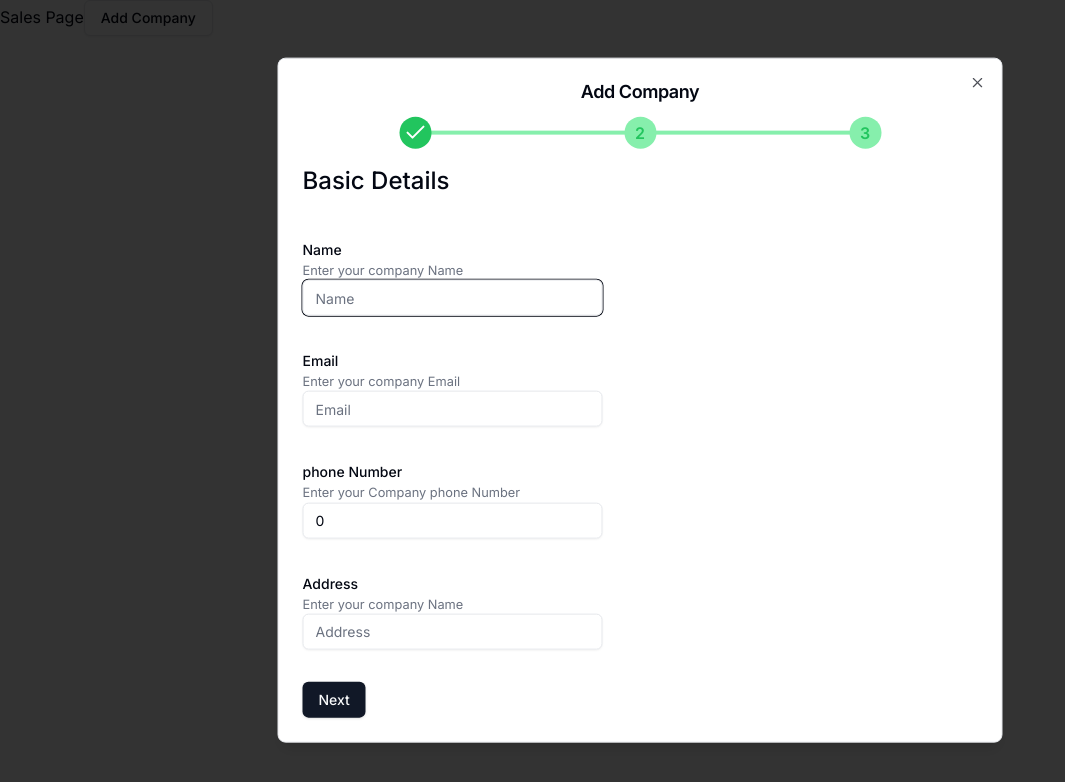
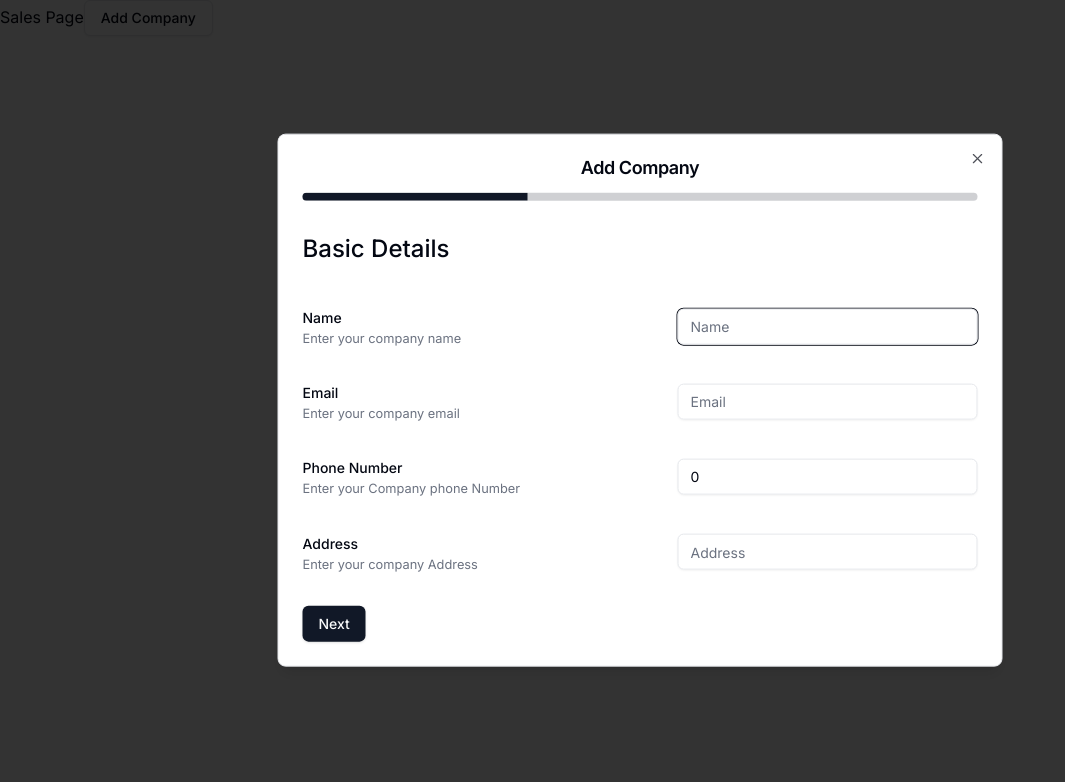
Before and after one commit to Line-CodeLC/talento-fe, a Next.js app: page /sales in a window 1280 px wide. Both pictures are taken after a click on the button "Add Company". Shown: the top 782 px of the page, without its empty margins (0-1065 px from the left). Built offline with nearby package versions, Linux system fonts and the light colour scheme.

Commit message:
wip:form_ui_update

```diff
--- a/package.json
+++ b/package.json
@@ -13,6 +13,7 @@
     "@radix-ui/react-dialog": "^1.1.1",
     "@radix-ui/react-icons": "^1.3.0",
     "@radix-ui/react-label": "^2.1.0",
+    "@radix-ui/react-progress": "^1.1.0",
     "@radix-ui/react-select": "^2.1.1",
     "@radix-ui/react-slot": "^1.1.0",
     "@tanstack/react-query": "^5.56.2",
--- a/src/app/sales/components/AddCompanyForm.tsx
+++ b/src/app/sales/components/AddCompanyForm.tsx
@@ -23,12 +23,12 @@ import {
 
 import { Input } from "@/components/ui/input";
 import { addCompanySchema } from "../schema/schema";
-import Cropper, { ReactCropperElement } from "react-cropper";
-import Stepper from "@/components/ui/stepper";
+import { ReactCropperElement } from "react-cropper";
 import { FC, useState } from "react";
 import { useRef } from "react";
 import { useDropzone } from "react-dropzone";
 import { DocumentUpload } from "@/components/ui/document-upload";
+import { Progress } from "@/components/ui/progress";
 
 interface AddCompanyFormProps {}
 export const AddCompanyForm: FC<AddCompanyFormProps> = () => {
@@ -56,7 +56,7 @@ export const AddCompanyForm: FC<AddCompanyFormProps> = () => {
 
   return (
     <>
-      <Stepper currentStep={currentStep} length={3} />
+      <Progress value={(currentStep / 3) * 100} className="mb-4" />
       <div className=" ">
         <div className="max-w-5xl mx-auto w-full ">
           <Form {...form}>
@@ -71,17 +71,17 @@ export const AddCompanyForm: FC<AddCompanyFormProps> = () => {
                     name="name"
                     render={({ field }) => (
                       <FormItem>
-                        <div className=" justify-between  items-center">
+                        <div className="flex justify-between items-center">
                           <div>
                             <FormLabel>Name</FormLabel>
                             <FormDescription>
-                              Enter your company Name
+                              Enter your company name
                             </FormDescription>
                           </div>
                           <FormControl>
                             <Input
                               placeholder="Name"
-                              className="w-[300px]"
+                              className="w-[300px] text-start"
                               {...field}
                             />
                           </FormControl>
@@ -95,17 +95,17 @@ export const AddCompanyForm: FC<AddCompanyFormProps> = () => {
                     name="email"
                     render={({ field }) => (
                       <FormItem>
-                        <div className=" justify-between  items-center">
+                        <div className="flex justify-between items-center">
                           <div>
                             <FormLabel>Email</FormLabel>
                             <FormDescription>
-                              Enter your company Email
+                              Enter your company email
                             </FormDescription>
                           </div>
                           <FormControl>
                             <Input
                               placeholder="Email"
-                              className="w-[300px]"
+                              className="w-[300px] text-start"
                               {...field}
                             />
                           </FormControl>
@@ -119,9 +119,9 @@ export const AddCompanyForm: FC<AddCompanyFormProps> = () => {
                     name="phoneNumber"
                     render={({ field }) => (
                       <FormItem>
-                        <div className=" justify-between  items-center">
+                        <div className="flex justify-between items-center">
                           <div>
-                            <FormLabel>phone Number</FormLabel>
+                            <FormLabel>Phone Number</FormLabel>
                             <FormDescription>
                               Enter your Company phone Number
                             </FormDescription>
@@ -129,7 +129,7 @@ export const AddCompanyForm: FC<AddCompanyFormProps> = () => {
                           <FormControl>
                             <Input
                               placeholder="Phone Number"
-                              className="w-[300px]"
+                              className="w-[300px] text-start"
                               {...field}
                             />
                           </FormControl>
@@ -143,17 +143,17 @@ export const AddCompanyForm: FC<AddCompanyFormProps> = () => {
                     name="address"
                     render={({ field }) => (
                       <FormItem>
-                        <div className=" justify-between  items-center">
+                        <div className="flex justify-between items-center">
                           <div>
                             <FormLabel>Address</FormLabel>
                             <FormDescription>
-                              Enter your company Name
+                              Enter your company Address
                             </FormDescription>
                           </div>
                           <FormControl>
                             <Input
                               placeholder="Address"
-                              className="w-[300px]"
+                              className="w-[300px] text-start"
                               {...field}
                             />
                           </FormControl>
@@ -166,41 +166,26 @@ export const AddCompanyForm: FC<AddCompanyFormProps> = () => {
               )}
               {currentStep == 2 && (
                 <>
-                  <div className="font-medium text-2xl mb-10 ">
-                    Service Details
-                  </div>
+                <div className="font-medium text-2xl mb-10">Service Details</div>
 <FormField
   control={form.control}
   name="service"
   render={({ field }) => (
     <FormItem className="col-span-1">
       <FormLabel>Type</FormLabel>
-                        <Select
-                          onValueChange={(e) => {
-                            const equipmentTypesWithDate = [
-                              "truck",
-                              "dump truck",
-                              "super bus",
-                              "bus",
-                            ];
-
-                            field.onChange(e);
-                          }}
-                          value={field.value}
-                        >
       <FormControl>
-                            <SelectTrigger>
+        <Select onValueChange={(e) => field.onChange(e)} value={field.value}>
+          <SelectTrigger className="w-full">
             <SelectValue placeholder="Select Type" />
           </SelectTrigger>
-                          </FormControl>
           <SelectContent defaultValue={field.value}>
-                            <SelectItem value="service 1">service 1</SelectItem>
-                            <SelectItem value="service 2">service 2</SelectItem>
-                            <SelectItem value="Service 3">Service 3</SelectItem>
-
-                            <SelectItem value="Service 4">Service 4</SelectItem>
+            <SelectItem value="service 1">Service 1</SelectItem>
+            <SelectItem value="service 2">Service 2</SelectItem>
+            <SelectItem value="service 3">Service 3</SelectItem>
+            <SelectItem value="service 4">Service 4</SelectItem>
           </SelectContent>
         </Select>
+      </FormControl>
       <FormMessage />
     </FormItem>
   )}
@@ -210,15 +195,15 @@ export const AddCompanyForm: FC<AddCompanyFormProps> = () => {
                     name="payRate"
                     render={({ field }) => (
                       <FormItem>
-                        <div className=" justify-between  items-center">
+                        <div className="flex justify-between items-start">
                           <div>
                             <FormLabel>Pay Rate</FormLabel>
                             <FormDescription>Enter Pay Rate</FormDescription>
                           </div>
                           <FormControl>
                             <Input
-                              placeholder="pay rate"
-                              className="w-[300px]"
+                              placeholder="Pay rate"
+                              className="w-[300px] text-start"
                               {...field}
                             />
                           </FormControl>
@@ -232,17 +217,15 @@ export const AddCompanyForm: FC<AddCompanyFormProps> = () => {
                     name="billRate"
                     render={({ field }) => (
                       <FormItem>
-                        <div className=" justify-between  items-center">
+                        <div className="flex justify-between items-center">
                           <div>
                             <FormLabel>Bill Rate</FormLabel>
-                            <FormDescription>
-                              Enter your bill rate
-                            </FormDescription>
+                            <FormDescription>Enter Bill Rate</FormDescription>
                           </div>
                           <FormControl>
                             <Input
-                              placeholder="Bill Rate"
-                              className="w-[300px]"
+                              placeholder="Bill rate"
+                              className="w-[300px] text-start"
                               {...field}
                             />
                           </FormControl>
@@ -256,17 +239,15 @@ export const AddCompanyForm: FC<AddCompanyFormProps> = () => {
                     name="commission"
                     render={({ field }) => (
                       <FormItem>
-                        <div className=" justify-between  items-center">
+                        <div className="flex justify-between items-start">
                           <div>
                             <FormLabel>Commission</FormLabel>
-                            <FormDescription>
-                              Enter your Commission
-                            </FormDescription>
+                            <FormDescription>Enter Commission</FormDescription>
                           </div>
                           <FormControl>
                             <Input
-                              placeholder="Address"
-                              className="w-[300px]"
+                              placeholder="Commission"
+                              className="w-[300px] text-start"
                               {...field}
                             />
                           </FormControl>
@@ -283,12 +264,10 @@ export const AddCompanyForm: FC<AddCompanyFormProps> = () => {
                   <DocumentUpload dropzone={logoDropzone} fileTypes={[]} />
                 </>
               )}
-              <div className="flex gap-3">
+              <div className="flex justify-between">
                 {currentStep > 1 && (
                   <>
-                    {" "}
                     <Button onClick={() => setCurrentStep((prev) => prev - 1)}>
-                      {" "}
                       Back
                     </Button>
                     {currentStep == 3 && <Button type="submit">Submit</Button>}
@@ -296,7 +275,6 @@ export const AddCompanyForm: FC<AddCompanyFormProps> = () => {
                 )}
                 {currentStep < 3 && (
                   <Button onClick={() => setCurrentStep((prev) => prev + 1)}>
-                    {" "}
                     Next
                   </Button>
                 )}
--- /dev/null
+++ b/src/components/ui/progress.tsx
@@ -0,0 +1,28 @@
+"use client"
+
+import * as React from "react"
+import * as ProgressPrimitive from "@radix-ui/react-progress"
+
+import { cn } from "@/lib/utils"
+
+const Progress = React.forwardRef<
+  React.ElementRef<typeof ProgressPrimitive.Root>,
+  React.ComponentPropsWithoutRef<typeof ProgressPrimitive.Root>
+>(({ className, value, ...props }, ref) => (
+  <ProgressPrimitive.Root
+    ref={ref}
+    className={cn(
+      "relative h-2 w-full overflow-hidden rounded-full bg-primary/20",
+      className
+    )}
+    {...props}
+  >
+    <ProgressPrimitive.Indicator
+      className="h-full w-full flex-1 bg-primary transition-all"
+      style={{ transform: `translateX(-${100 - (value || 0)}%)` }}
+    />
+  </ProgressPrimitive.Root>
+))
+Progress.displayName = ProgressPrimitive.Root.displayName
+
+export { Progress }
```
Also changed, not shown: 1 other file (tests, documents, lock files or other folders). Lines whose indentation alone changed are shown as unchanged.
